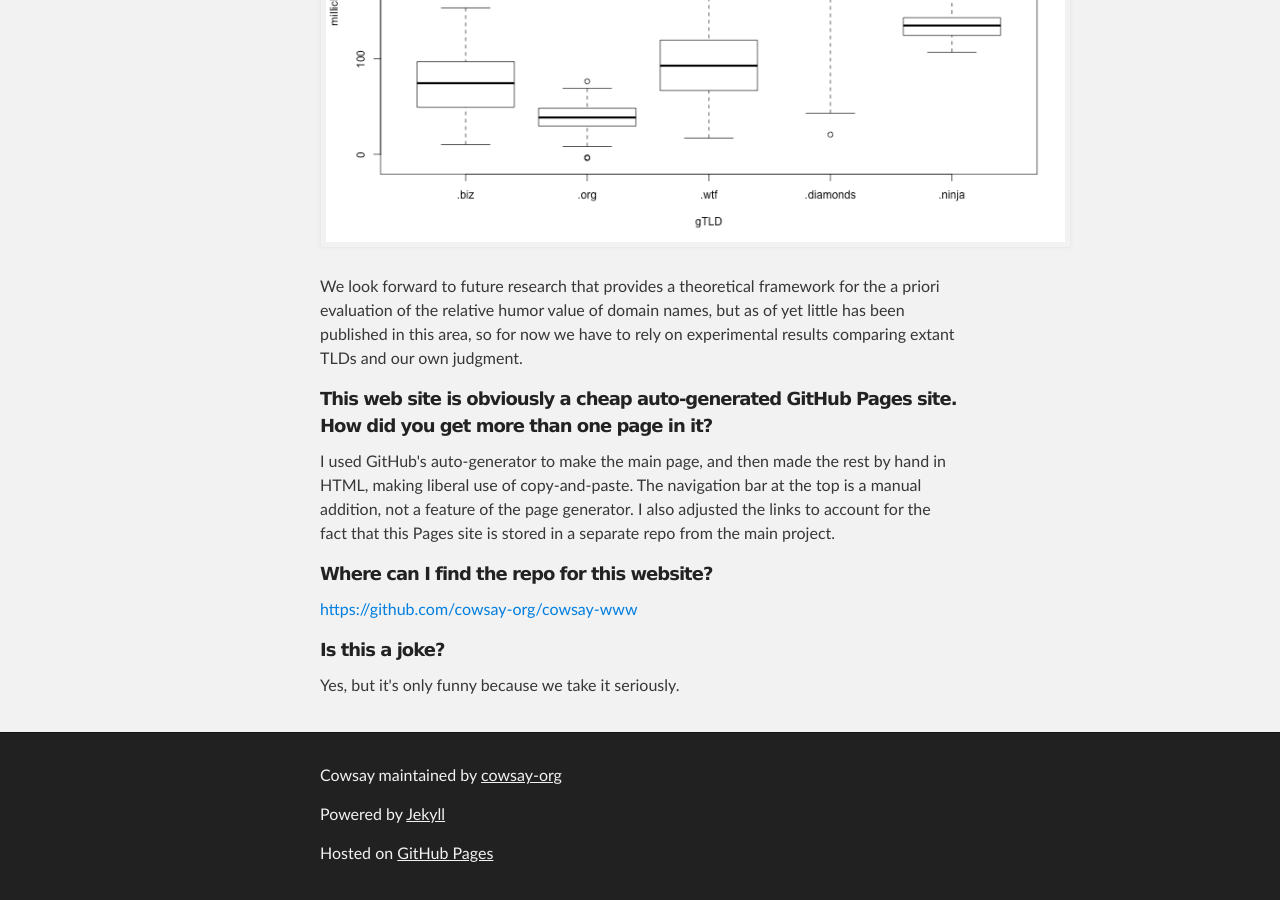
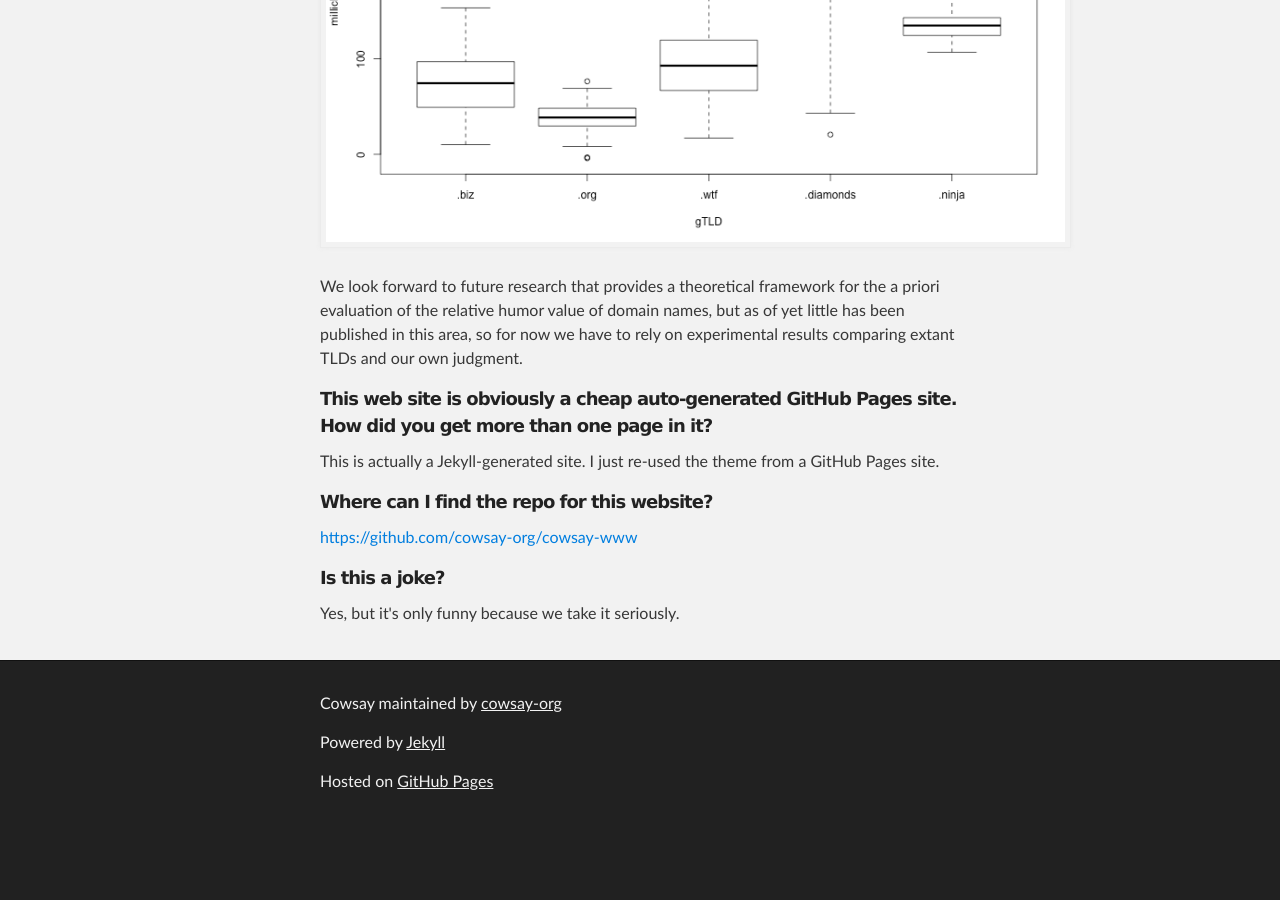
Before and after one commit to cowsay-org/cowsay-www, a Jekyll site: the page built from FAQ.html, in a window 1280 px wide and 900 px high, scrolled down 1415 px. Built offline with Jekyll 4.4.1, drawn with Linux system fonts in a browser that asks for light colours; after the commit the page ends 2243 px from its top, so only the background shows below that.

Commit message:
FAQ: note about Jekyll

```diff
--- a/FAQ.html
+++ b/FAQ.html
@@ -40,7 +40,7 @@ title: FAQ - Cowsay
 <p>We look forward to future research that provides a theoretical framework for the <i>a priori</i> evaluation of the relative humor value of domain names, but as of yet little has been published in this area, so for now we have to rely on experimental results comparing extant TLDs and our own judgment.</p>
 
 <h5>This web site is obviously a cheap auto-generated GitHub Pages site. How did you get more than one page in it?</h5>
-<p>I used GitHub's auto-generator to make the main page, and then made the rest by hand in HTML, making liberal use of copy-and-paste. The navigation bar at the top is a manual addition, not a feature of the page generator. I also adjusted the links to account for the fact that this Pages site is stored in a separate repo from the main project.
+<p>This is actually a Jekyll-generated site. I just re-used the theme from a GitHub Pages site.
 </p>
 
 <h5>Where can I find the repo for this website?</h5>
```
Also changed, not shown: README.md.
